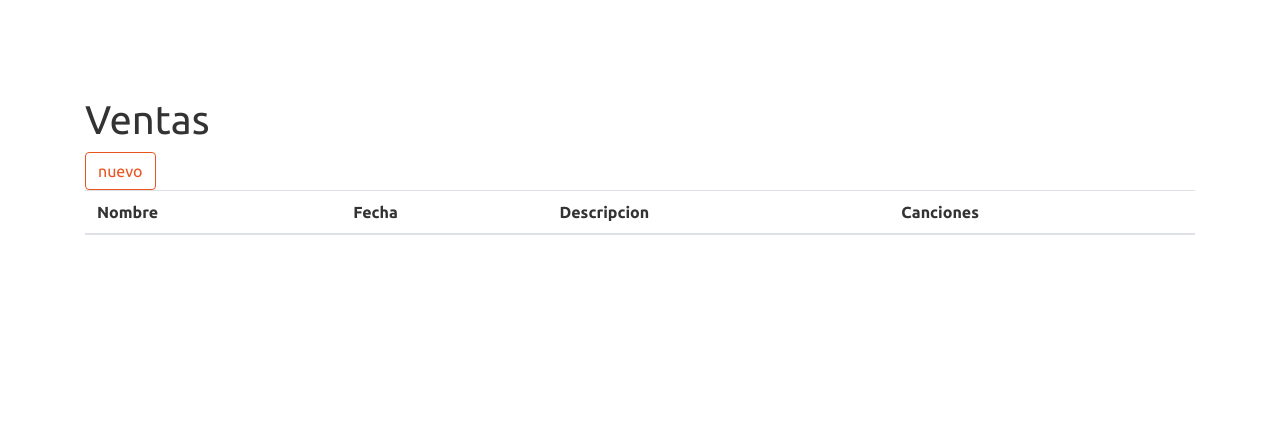
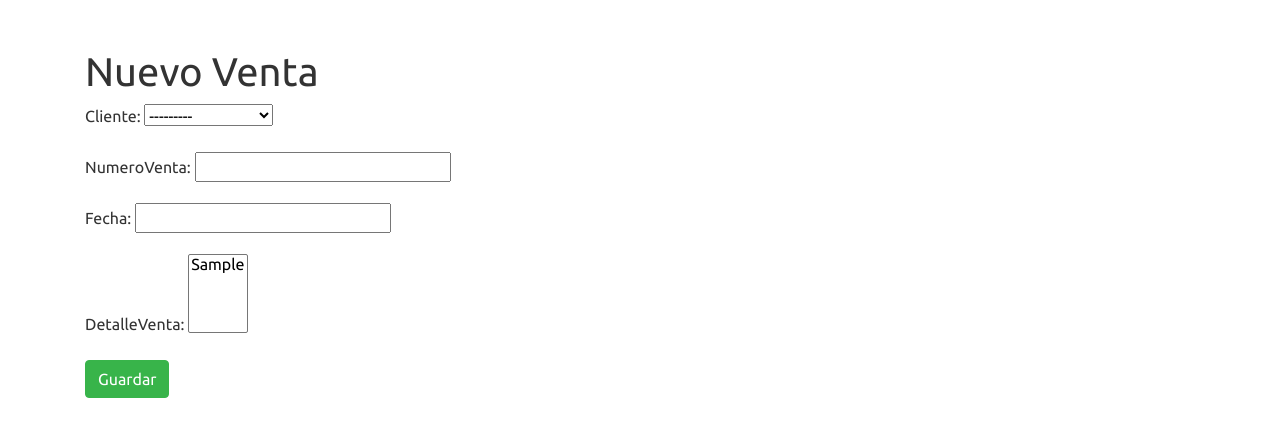
Before and after one commit to Fortune1234246/proyecto2, a Django app: a page that uses proyecto/templates/blog/post_list.html in a window 1280 px wide. Shown: the part 56-493 px from the top of the page. Run offline with Django 3.2, Linux system fonts and the light colour scheme; tables that the repository leaves empty hold one stand-in row (values such as "Sample post"); lists and menus that the app fills with data are empty; some libraries are stand-ins or nearby versions.

Commit message:
Completo final

```diff
--- a/proyecto/forms.py
+++ b/proyecto/forms.py
@@ -12,6 +12,12 @@
         fields = ('nombre', 'anio_fundacion', 'capital')
 
 class VentaForm(forms.ModelForm):
+#todos los campos de Evento
     class Meta:
         model = Venta
         fields = ('Cliente', 'numeroVenta', 'fecha', 'detalleVenta')
+        def __init__ (self, *args, **kwargs):
+            super(VentaForm, self).__init__(*args, **kwargs)
+            self.fields["detalleVenta"].widget = forms.widgets.CheckboxSelectMultiple()
+            self.fields["detalleVenta"].help_text = "Ingrese los actores que asistiran al evento"
+            self.fields["detalleVenta"].queryset = Carro.objects.all()
--- a/proyecto/models.py
+++ b/proyecto/models.py
@@ -44,7 +44,7 @@
 
 class Venta(models.Model):
 
-    Cliente       = models.ForeignKey(Cliente, on_delete=models.CASCADE)
+    Cliente      = models.ForeignKey(Cliente, on_delete=models.CASCADE)
 
     numeroVenta = models.CharField(max_length=60)
 
--- a/proyecto/templates/blog/listarventa.html
+++ b/proyecto/templates/blog/listarventa.html
@@ -1,27 +1,26 @@
 {% extends 'blog/post_list.html' %}
 {% block content %}
-<br>
-<br>
-<h1>Ventas</h1>
-<a  class="btn btn-outline-primary" href="{%url 'ventas_new'%}"> nuevo </a>
+<div class="container">
+  <h1>Lista de eventos <a href="{%url 'ventas_new'%}" class="btn btn-success">Nuevo</a></h1>
       <table class="table table-hover">
         <thead>
           <tr>
             <th scope="col">Nombre</th>
+            <th scope="col">Descripcion</th>
             <th scope="col">Fecha</th>
-        <th scope="col">Descripcion</th>
-        <th scope="col">Canciones</th>
           </tr>
         </thead>
-        {% for venta in Venta %}
+        <tbody>
+          {% for ventas in venta %}
           <tr class="table-active">
+            <th>{{ventas.Cliente}}</th>
+            <th>{{ventas.numeroVenta}}</th>
+            <th>{{ventas.fecha}}</th>
 
-            <td>{{ venta.Cliente }} </td>
-            <td>{{ venta.numeroVenta }}</td>
-            <td>{{ venta.fecha }}</td>
-            <td>{{ carros.detalleVenta }}</td>
-            <td><a class="badge badge-success" href=""> Ver </a> </td>
           </tr>
           {% endfor %}
+        </tbody>
       </table>
+</div>
+
 {% endblock %}
--- /dev/null
+++ b/proyecto/templates/blog/ventas_new.html
@@ -0,0 +1,10 @@
+{% extends 'blog/post_list.html' %}
+    {% block content %}
+        <h1>Nuevo Venta</h1>
+        <form method="POST" class="post-form">{% csrf_token %}
+        <div class="form-group">
+          {{ formulario.as_p }}
+          <button type="submit" class="btn btn-success">Guardar</button>
+        </div>
+        </form>
+{% endblock %}
--- a/proyecto/views.py
+++ b/proyecto/views.py
@@ -3,7 +3,7 @@
 from django.shortcuts import render, get_object_or_404
 from django.contrib import messages
 from .forms import CarroForm, MarcaForm, VentaForm
-from proyecto.models import Marca, Cliente, Carro, Venta
+from proyecto.models import Marca, Cliente, Carro, Venta, detalleVenta
 from django.views.generic.detail import DetailView
 from django.utils import timezone
 from django.shortcuts import redirect
@@ -81,12 +81,13 @@
 
 def ventas_new(request):
     if request.method == "POST":
-        form = VentaForm(request.POST)
-        if form.is_valid():
-            venta = Venta.objects.create(nombre=form.cleaned_data['nombre'], descripcion=form.cleaned_data['descripcion'], album=form.cleaned_data['album'], artista=form.cleaned_data['artista'])
-            post = form.save(commit=False)
-            post.save()
-            return redirect('listar_ventas', pk=post.pk)
+        formulario = VentaForm(request.POST)
+        if formulario.is_valid():
+            venta = Venta.objects.create(Cliente=formulario.cleaned_data['Cliente'], numeroVenta=formulario.cleaned_data['numeroVenta'], fecha=formulario.cleaned_data['fecha'])
+            for carro_id in request.POST.getlist('carro'):
+                detalleVenta = detalleVenta(carro_id=carro_id, venta_id = venta.id)
+                detalleVenta.save()
+            messages.add_message(request, messages.SUCCESS, 'Venta hecha exitosamente')
     else:
-        form = VentaForm()
-        return render(request, 'blog/listarventa.html', {'form': form})
+        formulario = VentaForm()
+    return render(request, 'blog/ventas_new.html', {'formulario': formulario})
```
Lines whose indentation alone changed are shown as unchanged.
